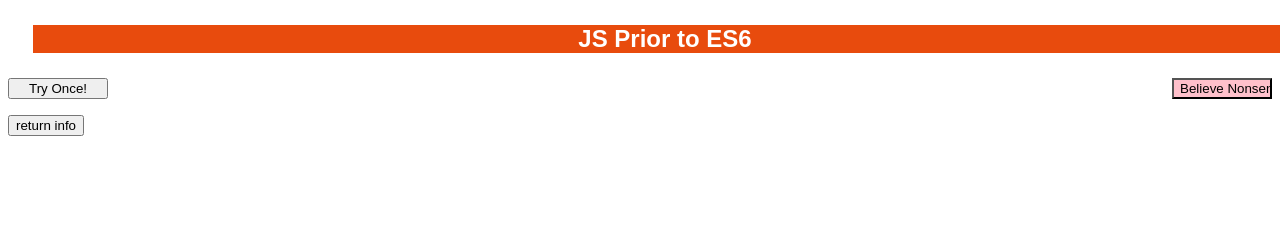
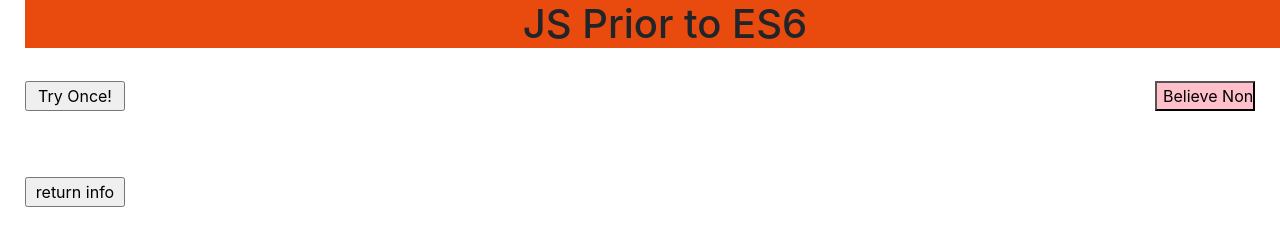
Before and after one commit to WinterCricket/legacyJS, a plain HTML site: page index.html in a window 1280 px wide. Shown: the top 246 px of the page. Drawn offline with nearby package versions, Linux system fonts and the light colour scheme.

Commit message:
add bootstrap cdn for css

```diff
--- a/index.html
+++ b/index.html
@@ -4,6 +4,7 @@
 	<meta charset="UTF-8">
 	<title>Legacy Javascript In Action</title>
 	<link rel="stylesheet" href="style.css">
+	<link rel="stylesheet" href="https://stackpath.bootstrapcdn.com/bootstrap/4.1.3/css/bootstrap.min.css" integrity="sha384-MCw98/SFnGE8fJT3GXwEOngsV7Zt27NXFoaoApmYm81iuXoPkFOJwJ8ERdknLPMO" crossorigin="anonymous">
 </head>
 <body>
 	<div>
--- a/style.css
+++ b/style.css
@@ -16,7 +16,9 @@ h1 {
 #rightbutton {
 	float: right;
 	background-color: pink;
+
 }
-#leftbutton, #rightbutton {
+#leftbutton, #rightbutton, #returnButton {
 	width: 100px;
+	margin: 25px;
 }
```
